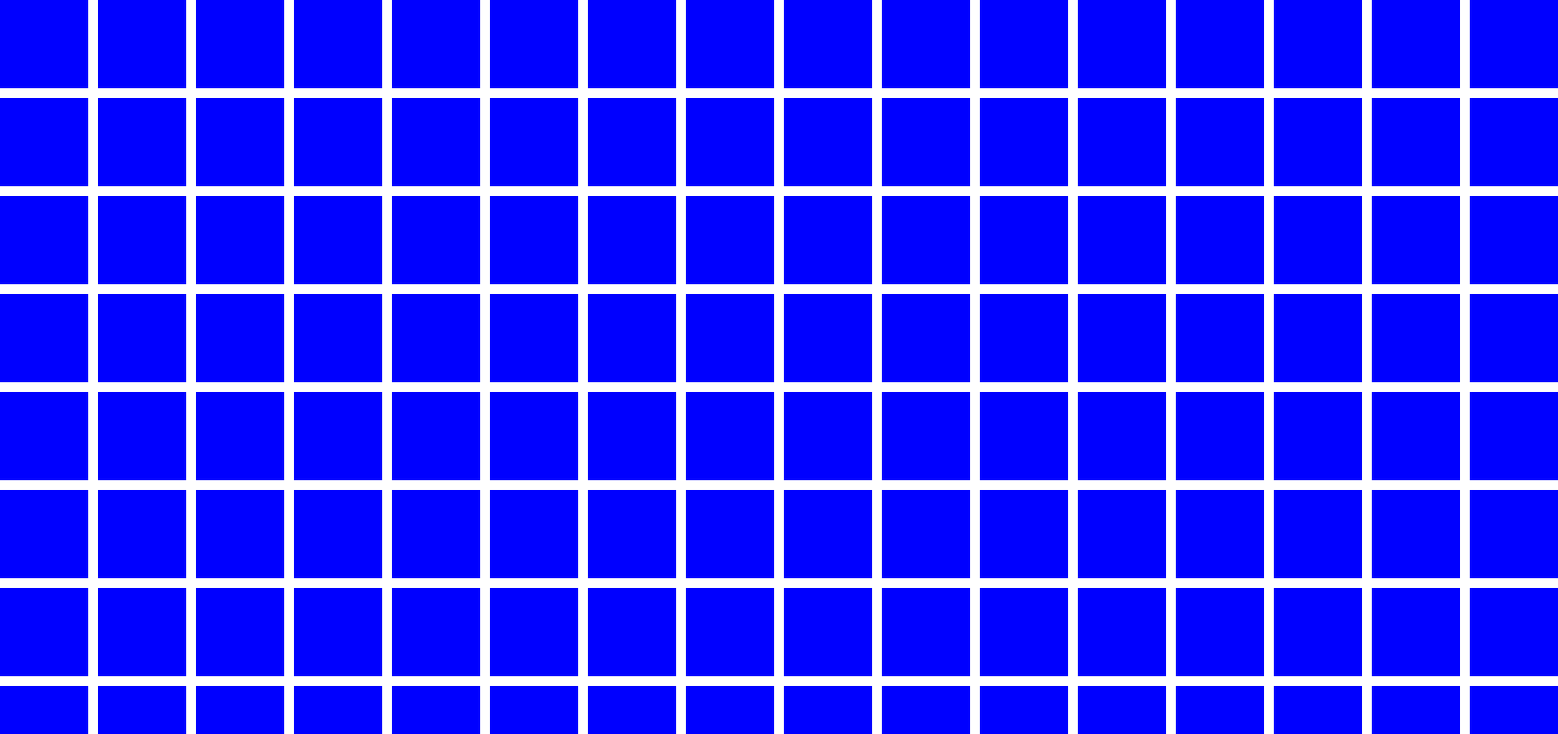
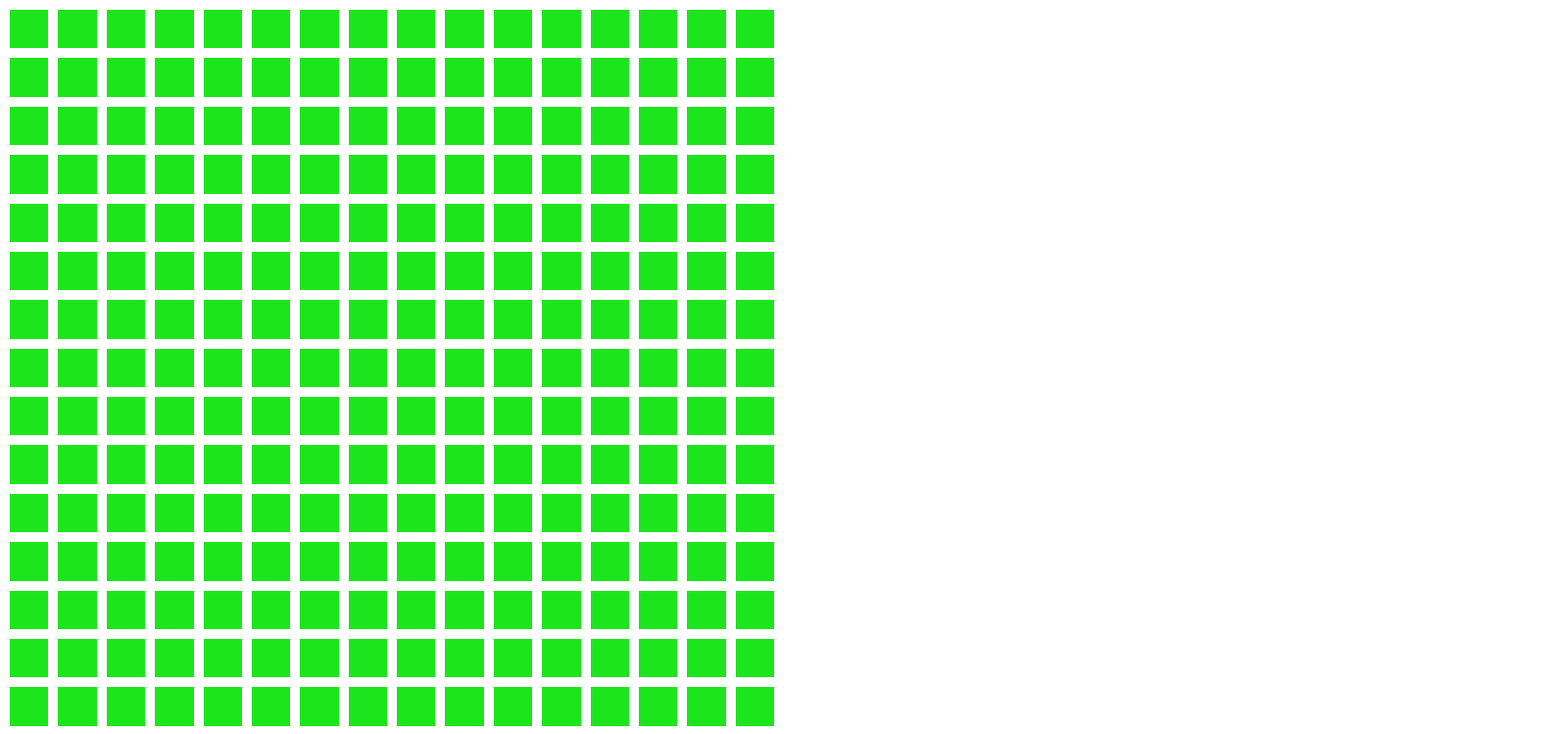
Before and after one commit to jkilfoy/life, a React (Create React App) app: page / in a window 1280 px wide. Shown: the top 749 px of the page at 98% size, 1590 px wide, since content can reach past the window. Built offline with nearby package versions, Linux system fonts and the light colour scheme.

Commit message:
play with cell size

```diff
--- a/src/components/Cell.js
+++ b/src/components/Cell.js
@@ -1,18 +1,14 @@
-function Cell({col, row, size, barrierSize}) {
-
-    let cellSize = '' + (size - barrierSize) + 'px';
+function Cell({x, y, width, height, status}) {
 
     let style = {
-        top: row*size,
-        left: col*size,
-        width: cellSize,
-        height: cellSize,
-        display: 'absolute',
-        background: 'blue'
+        top: y,
+        left: x,
+        width: width + 'px',
+        height: height + 'px',
     }
 
     return (
-        <div className="cell" style={style} />
+        <div className={"cell " + status}  style={style} />
     )
 }
 
--- a/src/components/World.js
+++ b/src/components/World.js
@@ -9,17 +9,22 @@ function World({size}) {
         }
     }
 
-    let cellSize = 100;
     let barrierSize = 10;
+    let cellWidth = (window.innerWidth - (size+1) * barrierSize) / size;
+    let cellHeight = (window.innerHeight - (size + 1) * barrierSize) / size;
+    let cellSize = Math.min(cellWidth, cellHeight);
 
     return (
         <div className="world">
-            {grid.map(pos =>
-                <Cell col={pos.col} row={pos.row}
-                    size={cellSize}
-                    barrierSize={barrierSize}
-                    key={pos.col + 'k' + pos.row}/>
-            )}
+            {grid.map(pos => {
+                let x = pos.col * cellSize + (pos.col + 1) * barrierSize
+                let y = pos.row * cellSize + (pos.row + 1) * barrierSize
+                return <Cell x={x} y={y}
+                    width={cellSize}
+                    height={cellSize}
+                    status={'alive'}
+                    key={pos.col + 'k' + pos.row} />
+            })}
         </div>
     );
 }
--- a/src/index.css
+++ b/src/index.css
@@ -16,3 +16,7 @@ code {
 .cell {
     position: absolute
 }
+
+.cell.alive {
+    background: #1de51d
+}
```
Also changed, not shown: src/util/util.js (added).
